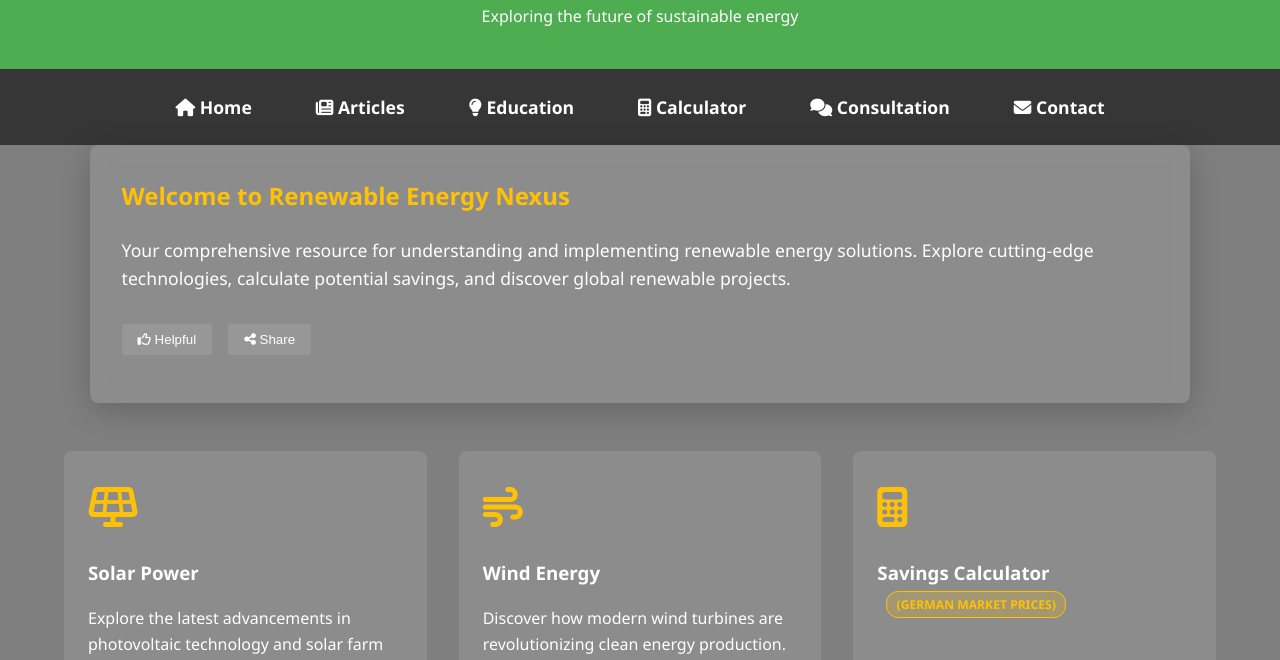
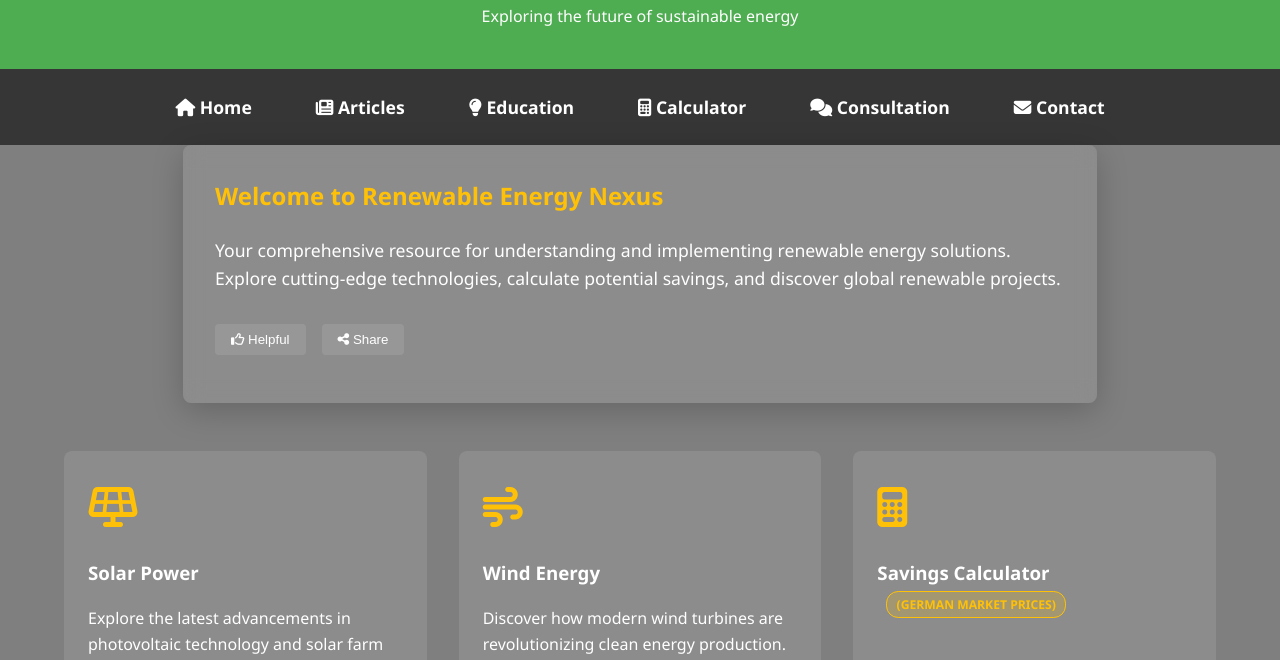
Before and after one commit to PratikCodesProfessionally/PratikCodesProfessionally.github.io, a plain HTML site: page index.html in a window 1280 px wide. Shown: the part 140-800 px from the top of the page. Drawn offline with nearby package versions, Linux system fonts and the light colour scheme; files whose address does not match are found by name.

Commit message:
Update StyleSheet1.css

```diff
--- a/RenewableEnergyNexus/css/StyleSheet1.css
+++ b/RenewableEnergyNexus/css/StyleSheet1.css
@@ -106,8 +106,7 @@ nav {
     border-radius: 8px;
     box-shadow: 0 8px 32px rgba(0, 0, 0, 0.2);
     transition: transform 0.3s ease;
-    width: 90%;
-    max-width: 1200px;
+    width: 850px;
     margin:0 auto;
 }
 
```
